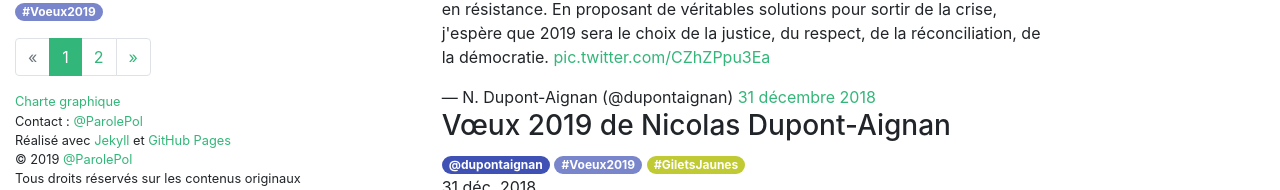
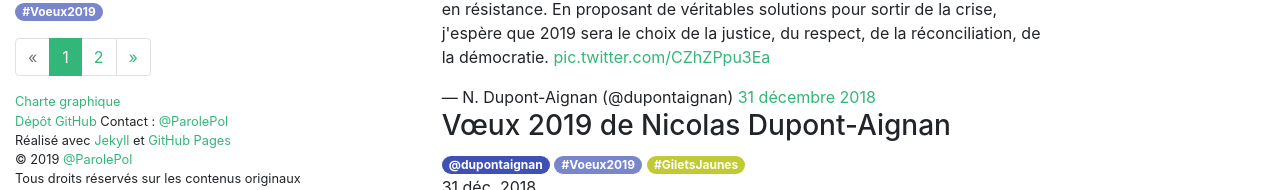
Before and after one commit to parolepol/parole-politique, a Jekyll site: the page built from index.html, in a window 1280 px wide and 900 px high, scrolled down 566 px. Shown: the part 710-900 px from the top of the window. Built offline with Jekyll 4.4.1, drawn with Linux system fonts in a browser that asks for light colours; the list of posts is cut into pages by our own code; comment, search, counter and statistics services are not loaded.

Commit message:
added link to GitHub repo

```diff
--- a/_includes/sidebar.html
+++ b/_includes/sidebar.html
@@ -51,6 +51,7 @@
 
   <p class="small">
     <a href="{{ "/design/" | relative_url }}" class="small-link">Charte graphique</a><br>
+    <a href="https://github.com/parolepol/parole-politique">Dépôt GitHub</a>
     Contact : {% include twitter-link.html %}<br>
     Réalisé avec <a href="https://jekyllrb.com/" target="_blank">Jekyll</a> et
     <a href="https://pages.github.com/" target="_blank">GitHub Pages</a><br>
```
